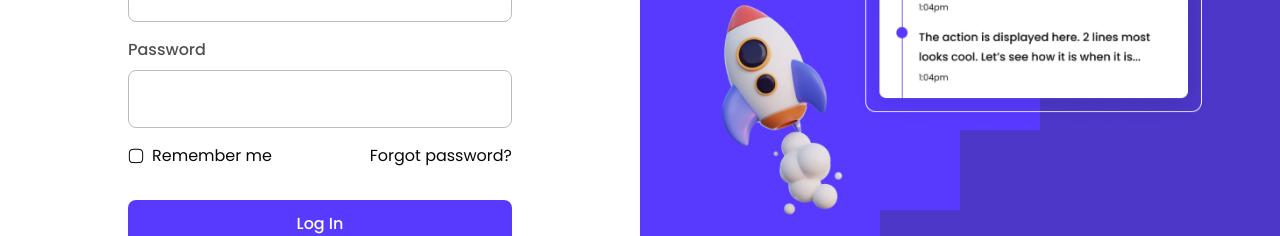
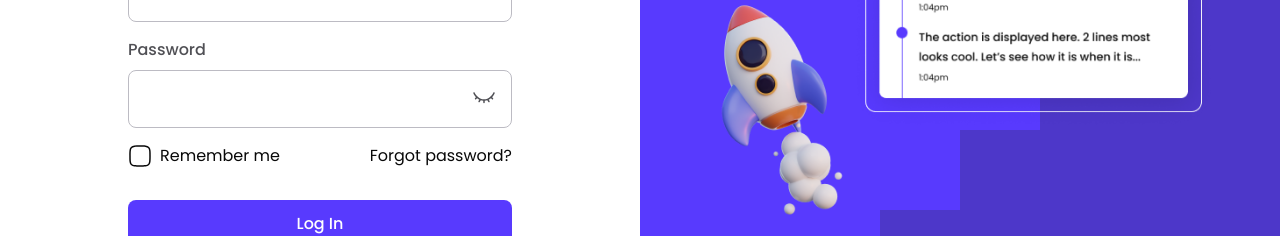
Before and after one commit to LearnEffinity/effinity-app, a Next.js app: page /auth/login in a window 1280 px wide. Shown: the part 510-746 px from the top of the page. Built offline with nearby package versions, Linux system fonts and the light colour scheme; no server answers.

Commit message:
updated password input

```diff
--- a/src/components/Icon.tsx
+++ b/src/components/Icon.tsx
@@ -21,8 +21,8 @@ export default function Icon({
 }) {
   return (
     <svg
-      width={width || "1em"}
-      height={height || "1em"}
+      width={width || 24}
+      height={height || 24}
       className={className}
       viewBox="0 0 24 24"
       fill="none"
--- a/src/components/form/Input.tsx
+++ b/src/components/form/Input.tsx
@@ -1,3 +1,7 @@
+"use client";
+
+import { useState } from "react";
+
 import Icon from "../Icon";
 
 type InputProps = {
@@ -31,14 +35,25 @@ export default function Input({
   subtext,
   ...props
 }: InputProps) {
+  const [textVisible, setTextVisible] = useState(type !== "password");
+
   return (
-    <div className="rounded-lg text-sm w-full flex flex-col gap-2">
+    <div className="text-sm relative flex w-full flex-col gap-2 rounded-lg">
       <input
         {...props}
-        type={type}
+        type={textVisible ? (type === "password" ? "text" : type) : "password"}
         onChange={(e) => onChange?.(e.target.value)}
-        className={`p-4 w-full bg-input-surface border focus:border-input-pressed rounded-lg placeholder:text-text-tertiary ${sizeMap[size]} ${stateMap[state]} ${className}`}
+        className={`w-full rounded-lg border bg-input-surface p-4 placeholder:text-text-tertiary focus:border-input-pressed ${sizeMap[size]} ${stateMap[state]} ${className}`}
       />
+      {type === "password" && (
+        <button
+          onClick={() => setTextVisible((p) => !p)}
+          type="button"
+          className="absolute right-1 top-4 flex h-max w-12 items-center justify-center text-text-tertiary"
+        >
+          <Icon name={textVisible ? "eye-open" : "eye-closed"} />
+        </button>
+      )}
       {state !== "normal" && (
         <span
           className={`flex items-center gap-1.5 ${
@@ -69,7 +84,7 @@ export function InputWithLabel({
 } & InputProps) {
   return (
     <div className={`flex flex-col gap-2 ${className}`}>
-      <label htmlFor={label} className="text-text-secondary font-medium">
+      <label htmlFor={label} className="font-medium text-text-secondary">
         {label}
       </label>
       <Input {...props} className={inputClassName} id={label} />
```
